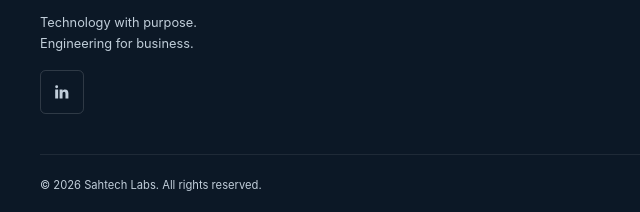
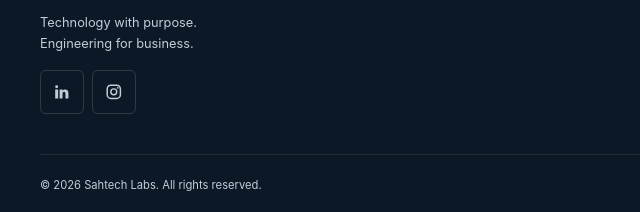
Before and after one commit to profjay1/sahtech-landing, a plain HTML site: page index.html in a window 1280 px wide. Shown: the part 6123-6335 px from the top of the page, 0-640 px from the left. Drawn offline with Linux system fonts and the light colour scheme.

Commit message:
feat: add Instagram social link

```diff
--- a/index.html
+++ b/index.html
@@ -125,6 +125,9 @@
           <a href="https://www.linkedin.com/company/sahtechlabs/" target="_blank" rel="noopener noreferrer" aria-label="Sahtech Labs on LinkedIn (opens in a new tab)">
             <svg viewBox="0 0 24 24" aria-hidden="true" focusable="false"><path d="M5 3a2 2 0 1 1 0 4 2 2 0 0 1 0-4ZM3 9h4v12H3Zm6 0h4v1.6c.8-1.2 2-1.9 3.6-1.9 3 0 4.4 1.9 4.4 5.2V21h-4v-6.2c0-1.7-.5-2.7-1.9-2.7-1.4 0-2.1 1-2.1 2.7V21H9Z"/></svg>
           </a>
+          <a href="https://www.instagram.com/sahtechlabs/" target="_blank" rel="noopener noreferrer" aria-label="Sahtech Labs on Instagram (opens in a new tab)">
+            <svg viewBox="0 0 24 24" aria-hidden="true" focusable="false"><rect x="3" y="3" width="18" height="18" rx="5" fill="none" stroke="currentColor" stroke-width="2"/><circle cx="12" cy="12" r="4" fill="none" stroke="currentColor" stroke-width="2"/><circle cx="17.5" cy="6.5" r="1.2"/></svg>
+          </a>
           <!-- Facebook is omitted until its official company-page URL is verified.
                Add it as another social-links item using the existing SVG/link pattern. -->
         </nav>
```
